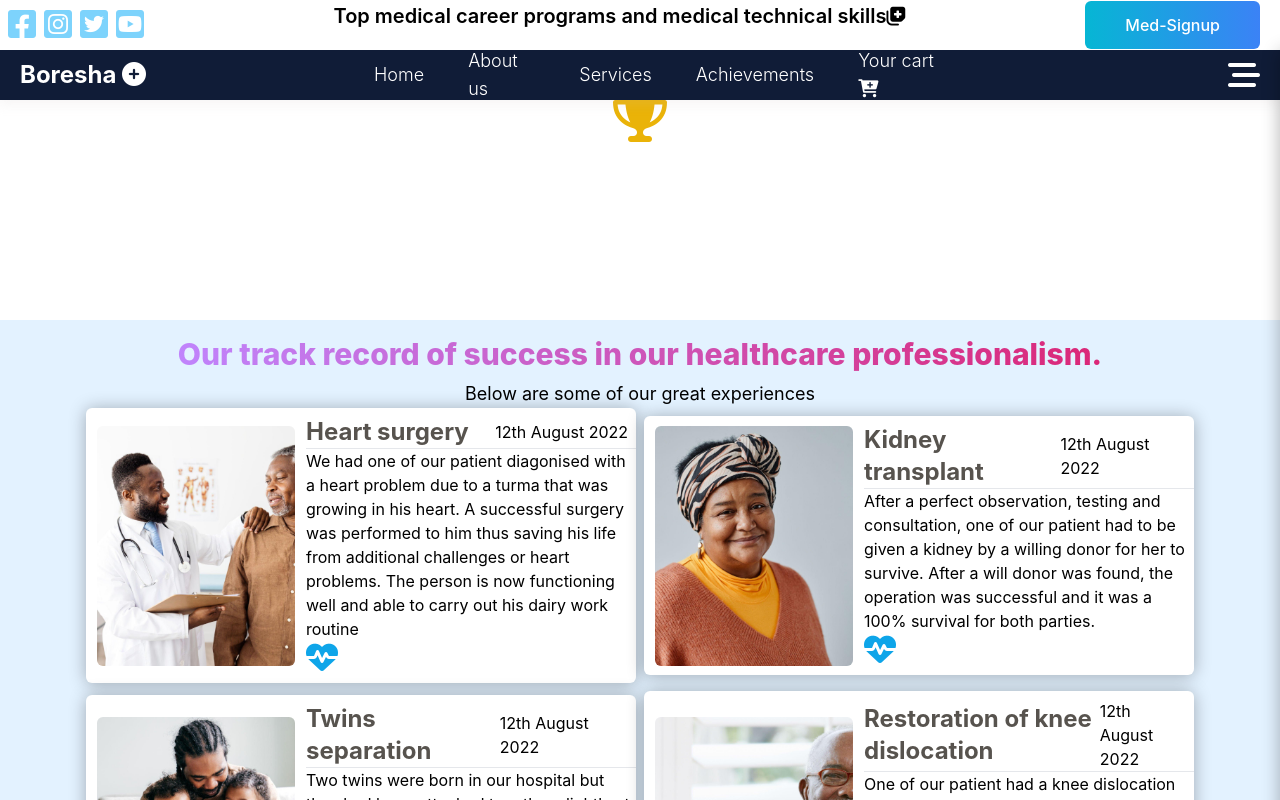
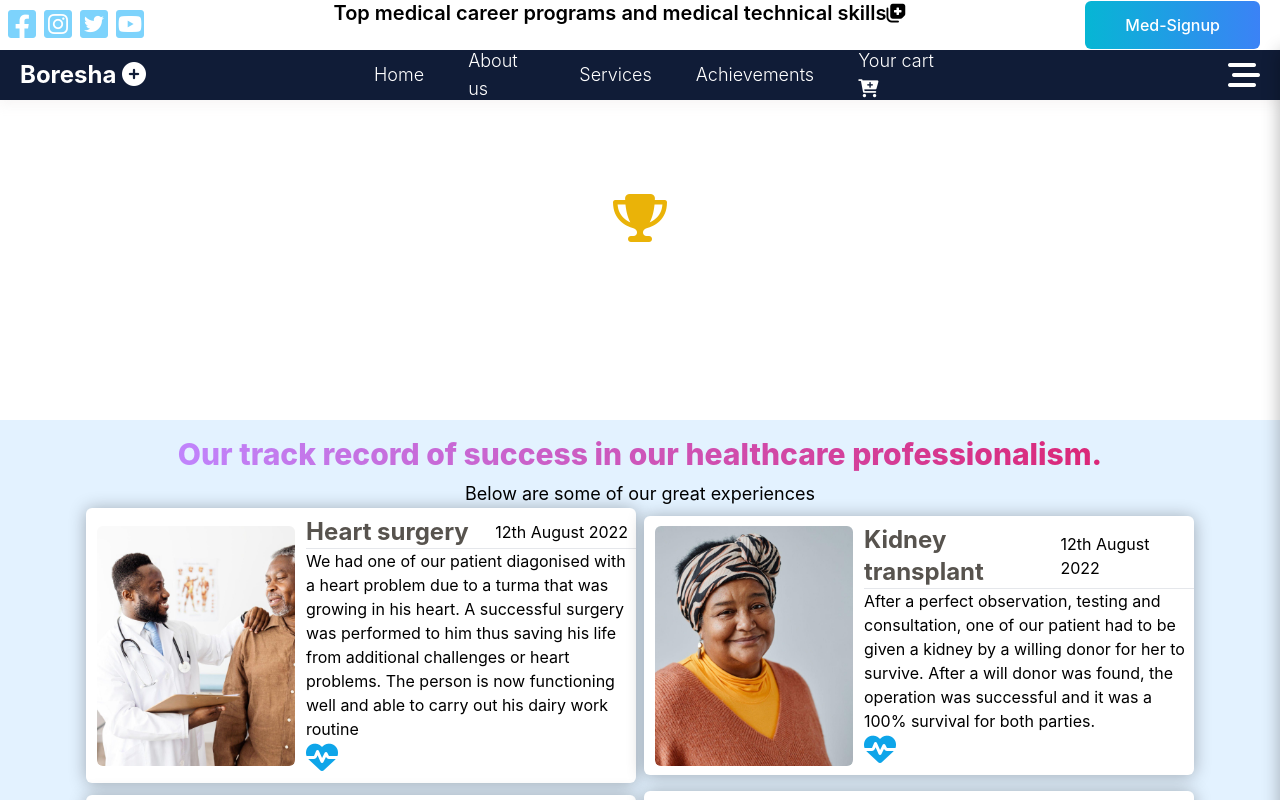
Before and after one commit to Arthur-Smart/Medical-app-frontend, a React (Create React App) app: page /achievements in a window 1280 px wide. Shown: the top 800 px of the page. Built offline with nearby package versions, Linux system fonts and the light colour scheme; no server answers.

Commit message:
Update achievements.css

```diff
--- a/src/pages/achievements/achievements.css
+++ b/src/pages/achievements/achievements.css
@@ -1,4 +1,4 @@
-.achievement{
+.achievements{
 width:100%;
 margin-top:100px;
 }
```
